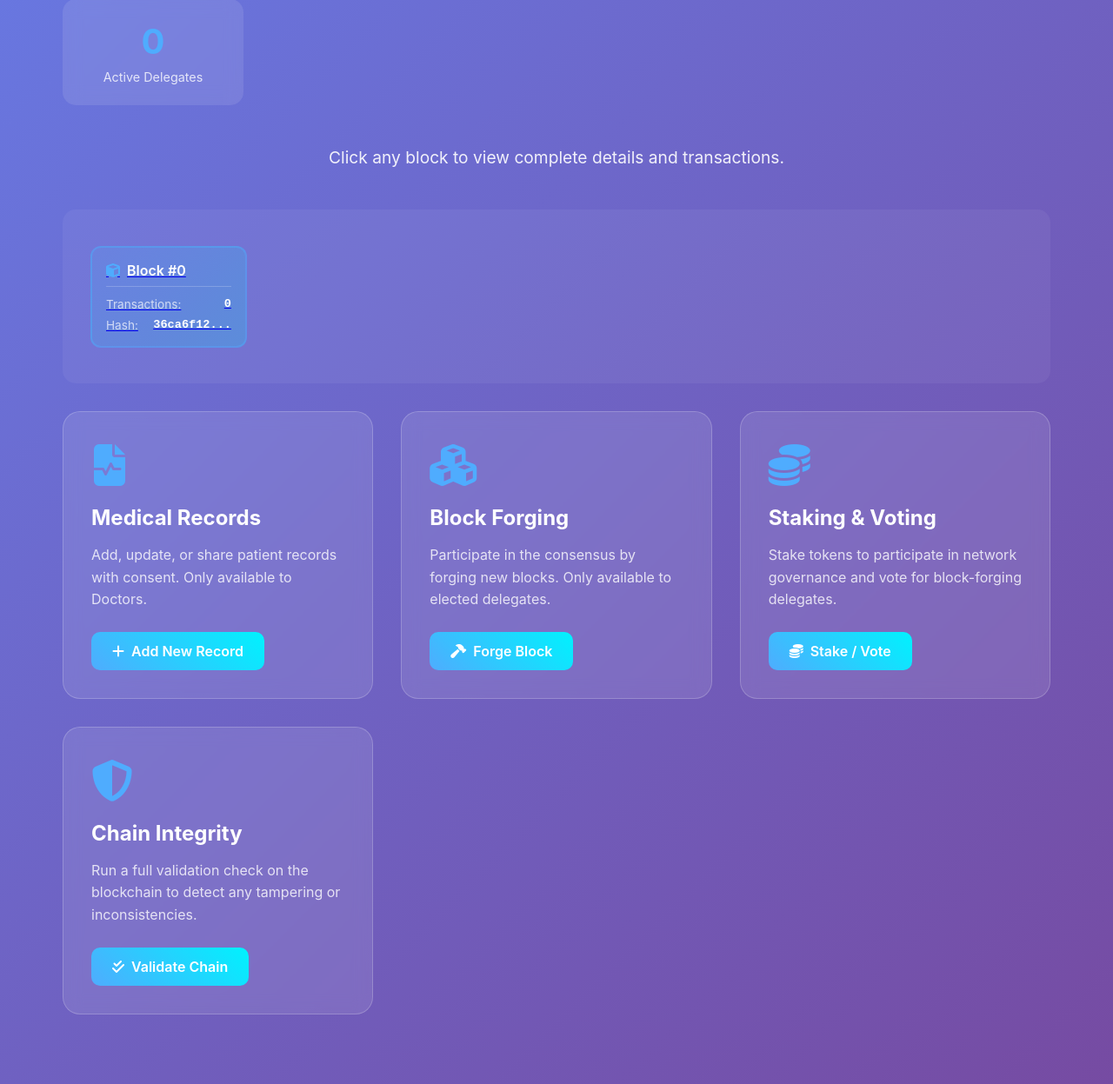
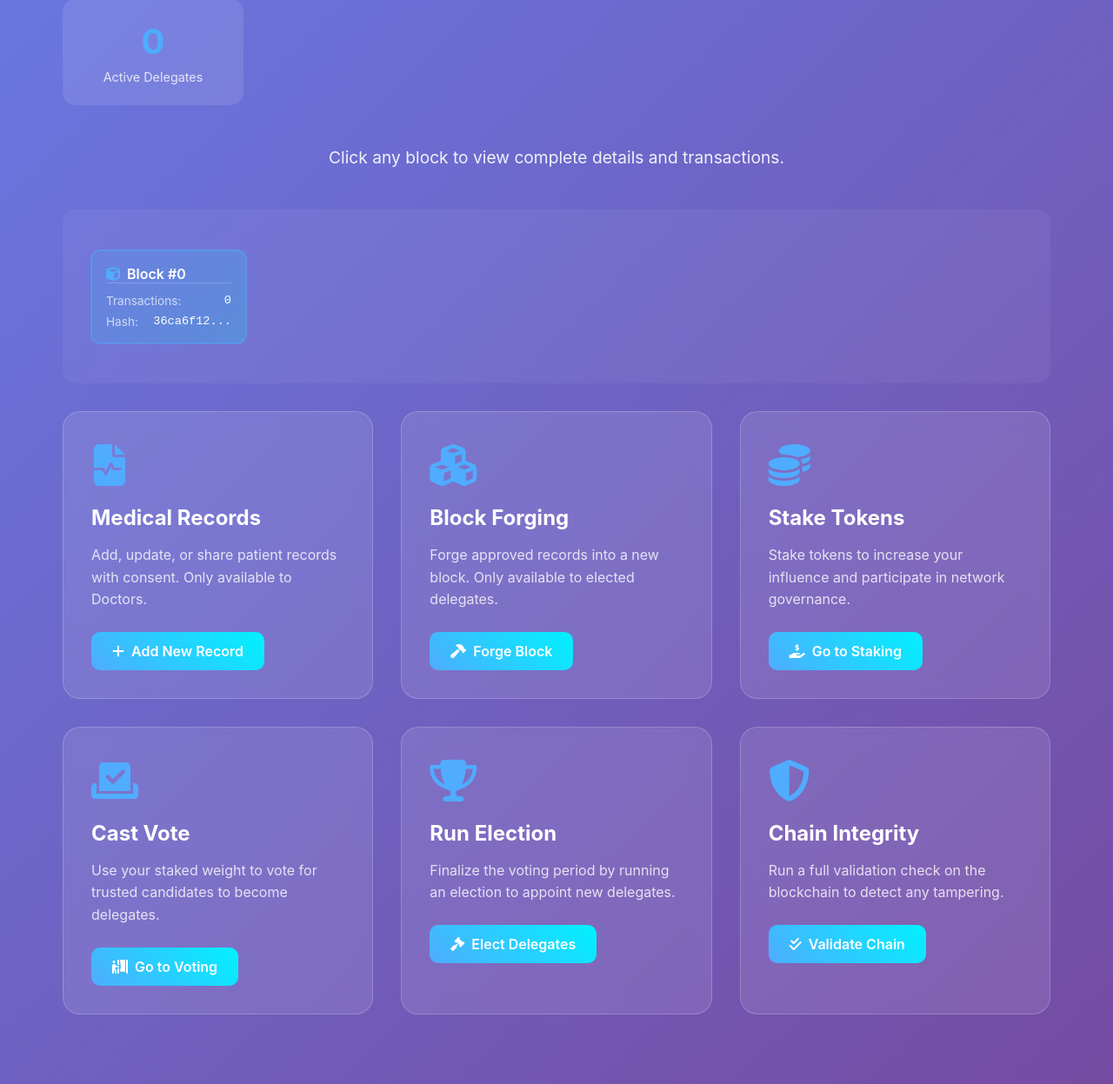
Before and after one commit to tejasvinigoel/DPoS-MedChain, a Flask app: page / in a window 1280 px wide. Shown: the part 419-1666 px from the top of the page at 87% size. Run offline with Flask 3, Linux system fonts and the light colour scheme.

Commit message:
removed digsig, separated staking, voting, elections

```diff
--- a/app.py
+++ b/app.py
@@ -10,7 +10,6 @@ app = Flask(__name__)
 app.secret_key = "supersecretkey"
 bcrypt = Bcrypt(app)
 
-# --- Persistence Logic ---
 BLOCKCHAIN_FILE = "blockchain.pkl"
 def save_blockchain(blockchain_obj):
     with open(BLOCKCHAIN_FILE, "wb") as f:
@@ -106,7 +105,7 @@ def add_record():
         flash("You are not authorized to add records.", "danger")
         return redirect(url_for('index'))
     if request.method == "POST":
-        healthcare_blockchain.create_and_sign_transaction(
+        healthcare_blockchain.add_transaction(
             hospital_id=request.form["hospital_id"], doctor_id=session['user_id'],
             patient_id=request.form["patient_id"], insurance_id=request.form["insurance_id"],
             record_type=request.form["record_type"], operation=request.form["operation"],
@@ -126,7 +125,7 @@ def patient_dashboard():
         return redirect(url_for('index'))
     patient_id = session['user_id']
     pending_records = [tx for tx in healthcare_blockchain.pending_consent_transactions if tx.patient_id == patient_id]
-    return render_template("patient_dashboard.html", records=pending_records, patient_id=patient_id)
+    return render_template("patient_dashboard.html", records=pending_records)
 
 @app.route("/approve_record/<tx_hash>", methods=["POST"])
 @login_required
@@ -160,7 +159,7 @@ def forge_block():
             save_blockchain(healthcare_blockchain)
             flash(f"Block successfully forged!", "success")
         else:
-            flash(f"Failed to forge block.", "warning")
+            flash(f"Failed to forge block. Check delegate status and pending transactions.", "warning")
         return redirect(url_for("index"))
     return render_template("forge_block.html")
 
@@ -168,23 +167,15 @@ def forge_block():
 @login_required
 def view_history():
     history = None
-    # This block handles the search form submission from a Doctor or Admin
     if request.method == "POST":
         viewer_id = session['user_id']
         patient_id = request.form["patient_id"]
-
         if healthcare_blockchain.check_access(viewer_id, patient_id):
             history = healthcare_blockchain.get_patient_history(patient_id)
-            log_action(f"ACCESS: {viewer_id} viewed history for {patient_id}")
         else:
-            flash("Access Denied: You are not authorized to view this patient's records.", "danger")
-            log_action(f"ACCESS DENIED: {viewer_id} tried to access records for {patient_id}")
-
-    # This new block automatically loads data for a Patient on page visit
-    if request.method == "GET" and session.get('role') == 'Patient':
-        patient_id = session['user_id']
-        history = healthcare_blockchain.get_patient_history(patient_id)
-
+            flash("Access Denied.", "danger")
+    elif session.get('role') == 'Patient':
+        history = healthcare_blockchain.get_patient_history(session['user_id'])
     return render_template("view_history.html", history=history)
 
 @app.route("/stake", methods=["GET", "POST"])
@@ -203,16 +194,12 @@ def stake():
 @login_required
 def vote():
     if request.method == "POST":
-        voter_id = session['user_id']
         candidate_id = request.form["candidate_id"]
-        if healthcare_blockchain.vote_for_candidate(voter_id, candidate_id):
+        if healthcare_blockchain.vote_for_candidate(session['user_id'], candidate_id):
             save_blockchain(healthcare_blockchain)
             flash(f"You successfully voted for {candidate_id}!", "success")
         else:
-            flash("Voting failed. Ensure you have staked tokens and the candidate ID is valid.", "danger")
-        return redirect(url_for("index"))
-
-    # Pass a list of potential candidates (all users except the voter)
+            flash("Voting failed. Ensure you have staked tokens.", "danger")
     candidates = [user for user in healthcare_blockchain.users if user != session.get('user_id')]
     return render_template("vote.html", candidates=candidates)
 
@@ -230,11 +217,9 @@ def elect_delegates():
 @app.route("/view_access_log")
 @login_required
 def view_access_log():
-    # Only allow administrators to view the log
     if session.get('role') != 'Administrator':
         flash("Access Denied: Only administrators can view the access log.", "danger")
         return redirect(url_for("index"))
-
     log_content = "Access log is empty or file not found."
     try:
         with open("access_log.txt", "r") as f:
@@ -242,7 +227,6 @@ def view_access_log():
         log_action(f"ADMIN: {session['user_id']} viewed the access log.")
     except FileNotFoundError:
         flash("No access log file found.", "warning")
-
     return render_template("view_access_log.html", log_content=log_content)
 
 @app.route("/validate")
@@ -257,38 +241,17 @@ def validate():
 @app.route("/view_blocks")
 @login_required
 def view_blocks():
-    """View a list of all blocks in the chain."""
-    blocks_data = []
-    for i, block in enumerate(healthcare_blockchain.chain):
-        blocks_data.append({
-            'index': i,
-            'timestamp': block.timestamp,
-            'hash': block.hash,
-            'previous_hash': block.previous_hash,
-            'transaction_count': len(block.transactions)
-        })
+    blocks_data = [{'index': i, 'hash': b.hash, 'previous_hash': b.previous_hash, 'transaction_count': len(b.transactions)} for i, b in enumerate(healthcare_blockchain.chain)]
     return render_template("view_blocks.html", blocks=blocks_data)
-
 
 @app.route("/view_block/<int:block_index>")
 @login_required
 def view_block_detail(block_index):
-    """View detailed information for a specific block."""
-    if block_index >= len(healthcare_blockchain.chain) or block_index < 0:
+    if not 0 <= block_index < len(healthcare_blockchain.chain):
         flash(f"Block #{block_index} does not exist!", "danger")
         return redirect(url_for("index"))
-
     block = healthcare_blockchain.chain[block_index]
-    block_detail = {
-        'index': block_index,
-        'timestamp': block.timestamp,
-        'merkle_root': block.merkle_root,
-        'previous_hash': block.previous_hash,
-        'nonce': block.nonce,
-        'hash': block.hash,
-        'transactions': [tx.to_dict() for tx in block.transactions],
-        'transaction_count': len(block.transactions)
-    }
+    block_detail = { 'index': block_index, 'timestamp': block.timestamp, 'merkle_root': block.merkle_root, 'previous_hash': block.previous_hash, 'nonce': block.nonce, 'hash': block.hash, 'transactions': [tx.to_dict() for tx in block.transactions], 'transaction_count': len(block.transactions) }
     return render_template("view_block_detail.html", block=block_detail)
 
 if __name__ == "__main__":
--- a/requirements.txt
+++ b/requirements.txt
@@ -1,3 +1,2 @@
 flask
-cryptography
 Flask-Bcrypt
--- a/templates/base.html
+++ b/templates/base.html
@@ -11,7 +11,6 @@
             font-family: -apple-system, BlinkMacSystemFont, 'Segoe UI', Roboto, Oxygen, Ubuntu, Cantarell, sans-serif;
             background: linear-gradient(135deg, #667eea 0%, #764ba2 100%);
             min-height: 100vh;
-            color: #333;
         }
         .navbar {
             background: rgba(255, 255, 255, 0.05);
@@ -108,22 +98,21 @@
             align-items: center;
             gap: 0.5rem;
             font-weight: 600;
+            cursor: pointer;
             transition: all 0.3s ease;
-            cursor: pointer;
         }
-        .btn:hover { transform: translateY(-2px); box-shadow: 0 10px 20px rgba(79, 172, 254, 0.3); color: white; }
+        .btn:hover { transform: translateY(-2px); box-shadow: 0 10px 20px rgba(79, 172, 254, 0.3); }
         .stats { display: grid; grid-template-columns: repeat(auto-fit, minmax(180px, 1fr)); gap: 1.5rem; margin-bottom: 3rem; }
         .stat-card {
             background: rgba(255, 255, 255, 0.1);
-            backdrop-filter: blur(10px);
             border-radius: 15px;
             padding: 1.5rem;
             text-align: center;
             color: white;
         }
-        .stat-number { font-size: 2.5rem; font-weight: 700; color: #4facfe; display: block; }
+        .stat-number { font-size: 2.5rem; font-weight: 700; color: #4facfe; }
         .stat-label { opacity: 0.8; margin-top: 0.5rem; font-size: 0.9rem;}
-        .blockchain-chain { display: flex; align-items: center; gap: 0; margin: 2rem 0; padding: 2rem; background: rgba(255, 255, 255, 0.05); border-radius: 15px; overflow-x: auto; min-height: 200px; }
+        .blockchain-chain { display: flex; align-items: center; margin: 2rem 0; padding: 2rem; background: rgba(255, 255, 255, 0.05); border-radius: 15px; overflow-x: auto; min-height: 200px; }
         .chain-block {
             background: linear-gradient(135deg, rgba(79, 172, 254, 0.2), rgba(0, 242, 254, 0.2));
             border: 2px solid rgba(79, 172, 254, 0.4);
@@ -134,19 +123,17 @@
             transition: all 0.3s ease;
             position: relative;
             margin-right: 2rem;
+            text-decoration: none;
         }
         .chain-block:hover { transform: translateY(-3px) scale(1.02); box-shadow: 0 10px 25px rgba(79, 172, 254, 0.3); border-color: #4facfe; }
         .chain-block:last-child { margin-right: 0; }
-        .chain-block:last-child .connection-arrow { display: none; }
-        .block-number { display: flex; align-items: center; gap: 0.5rem; color: white; font-weight: 600; margin-bottom: 0.75rem; padding-bottom: 0.5rem; border-bottom: 1px solid rgba(255, 255, 255, 0.2); }
+        .block-number { display: flex; align-items: center; gap: 0.5rem; color: white; font-weight: 600; margin-bottom: 0.75rem; border-bottom: 1px solid rgba(255, 255, 255, 0.2); }
         .block-number i { color: #4facfe; }
         .block-info { display: flex; flex-direction: column; gap: 0.5rem; }
         .info-item { display: flex; justify-content: space-between; font-size: 0.85rem; }
         .label { color: rgba(255, 255, 255, 0.7); }
-        .value { color: white; font-family: 'Courier New', monospace; font-weight: 600; }
-        .connection-arrow { position: absolute; right: -1.5rem; top: 50%; transform: translateY(-50%); color: #4facfe; font-size: 1.2rem; }
+        .value { color: white; font-family: 'Courier New', monospace; }
         .empty-state { display: flex; flex-direction: column; align-items: center; justify-content: center; color: rgba(255, 255, 255, 0.6); padding: 3rem; text-align: center; min-height: 200px; }
-        .empty-state i { font-size: 3rem; margin-bottom: 1rem; opacity: 0.3; }
     </style>
 </head>
 <body>
@@ -208,36 +188,15 @@
         </div>
 
         <div class="stats">
-            <div class="stat-card">
-                <span class="stat-number">{{ stats.total_records if stats else '0' }}</span>
-                <div class="stat-label">Total Records</div>
-            </div>
-            <div class="stat-card">
-                <span class="stat-number">{{ stats.total_blocks if stats else '0' }}</span>
-                <div class="stat-label">Total Blocks</div>
-            </div>
-            <div class="stat-card">
-                <span class="stat-number">{{ stats.verified_users if stats else '0' }}</span>
-                <div class="stat-label">Verified Users</div>
-            </div>
-            <div class="stat-card">
-                <span class="stat-number">{{ stats.pending_consent if stats else '0' }}</span>
-                <div class="stat-label">Pending Consent</div>
-            </div>
-            <div class="stat-card">
-                <span class="stat-number">{{ stats.pending_transactions if stats else '0' }}</span>
-                <div class="stat-label">Pending Forging</div>
-            </div>
-            <div class="stat-card">
-                <span class="stat-number">{{ stats.current_delegates if stats else '0' }}</span>
-                <div class="stat-label">Active Delegates</div>
-            </div>
+            <div class="stat-card"><span class="stat-number">{{ stats.total_records or '0' }}</span><div class="stat-label">Total Records</div></div>
+            <div class="stat-card"><span class="stat-number">{{ stats.total_blocks or '0' }}</span><div class="stat-label">Total Blocks</div></div>
+            <div class="stat-card"><span class="stat-number">{{ stats.verified_users or '0' }}</span><div class="stat-label">Verified Users</div></div>
+            <div class="stat-card"><span class="stat-number">{{ stats.pending_consent or '0' }}</span><div class="stat-label">Pending Consent</div></div>
+            <div class="stat-card"><span class="stat-number">{{ stats.pending_transactions or '0' }}</span><div class="stat-label">Pending Forging</div></div>
+            <div class="stat-card"><span class="stat-number">{{ stats.current_delegates or '0' }}</span><div class="stat-label">Active Delegates</div></div>
         </div>
 
-        <div class="hero">
-            <p>Click any block to view complete details and transactions.</p>
-        </div>
-
+        <div class="hero"><p>Click any block to view complete details and transactions.</p></div>
         <div class="blockchain-chain">
             {% for block in blocks %}
             <a href="{{ url_for('view_block_detail', block_index=block.index) }}" class="chain-block">
@@ -246,14 +205,12 @@
                     <div class="info-item"><span class="label">Transactions:</span><span class="value">{{ block.transaction_count }}</span></div>
                     <div class="info-item"><span class="label">Hash:</span><span class="value">{{ block.hash[:8] if block.hash else 'N/A' }}...</span></div>
                 </div>
-                <div class="connection-arrow"><i class="fas fa-arrow-right"></i></div>
             </a>
-            {% endfor %}
-            {% if not blocks %}
+            {% else %}
             <div class="empty-state">
                 <i class="fas fa-cube"></i><h3>No Blocks Found</h3><p>Add records and forge blocks to see the blockchain.</p>
             </div>
-            {% endif %}
+            {% endfor %}
         </div>
 
         <div class="dashboard">
@@ -266,30 +223,35 @@
             <div class="card">
                 <div class="card-icon"><i class="fas fa-cubes"></i></div>
                 <h3>Block Forging</h3>
-                <p>Participate in the consensus by forging new blocks. Only available to elected delegates.</p>
+                <p>Forge approved records into a new block. Only available to elected delegates.</p>
                 <a href="{{ url_for('forge_block') }}" class="btn"><i class="fas fa-hammer"></i> Forge Block</a>
             </div>
             <div class="card">
                 <div class="card-icon"><i class="fas fa-coins"></i></div>
-                <h3>Staking & Voting</h3>
-                <p>Stake tokens to participate in network governance and vote for block-forging delegates.</p>
-                <a href="{{ url_for('stake') }}" class="btn"><i class="fas fa-coins"></i> Stake / Vote</a>
+                <h3>Stake Tokens</h3>
+                <p>Stake tokens to increase your influence and participate in network governance.</p>
+                <a href="{{ url_for('stake') }}" class="btn"><i class="fas fa-hand-holding-usd"></i> Go to Staking</a>
+            </div>
+            <div class="card">
+                <div class="card-icon"><i class="fas fa-vote-yea"></i></div>
+                <h3>Cast Vote</h3>
+                <p>Use your staked weight to vote for trusted candidates to become delegates.</p>
+                <a href="{{ url_for('vote') }}" class="btn"><i class="fas fa-person-booth"></i> Go to Voting</a>
+            </div>
+            <div class="card">
+                <div class="card-icon"><i class="fas fa-trophy"></i></div>
+                <h3>Run Election</h3>
+                <p>Finalize the voting period by running an election to appoint new delegates.</p>
+                <a href="{{ url_for('elect_delegates') }}" class="btn"><i class="fas fa-gavel"></i> Elect Delegates</a>
             </div>
             <div class="card">
                 <div class="card-icon"><i class="fas fa-shield-alt"></i></div>
                 <h3>Chain Integrity</h3>
-                <p>Run a full validation check on the blockchain to detect any tampering or inconsistencies.</p>
+                <p>Run a full validation check on the blockchain to detect any tampering.</p>
                 <a href="{{ url_for('validate') }}" class="btn"><i class="fas fa-check-double"></i> Validate Chain</a>
             </div>
         </div>
         {% endblock %}
     </div>
-
-<script>
-    // Simple script to handle menu toggle on mobile if needed
-    function toggleMenu() {
-        document.getElementById('navMenu').classList.toggle('active');
-    }
-</script>
 </body>
 </html>
```
Also changed, not shown: other parts of templates/base.html (+7 -23 lines), blockchain.py (+10 -46 lines).
